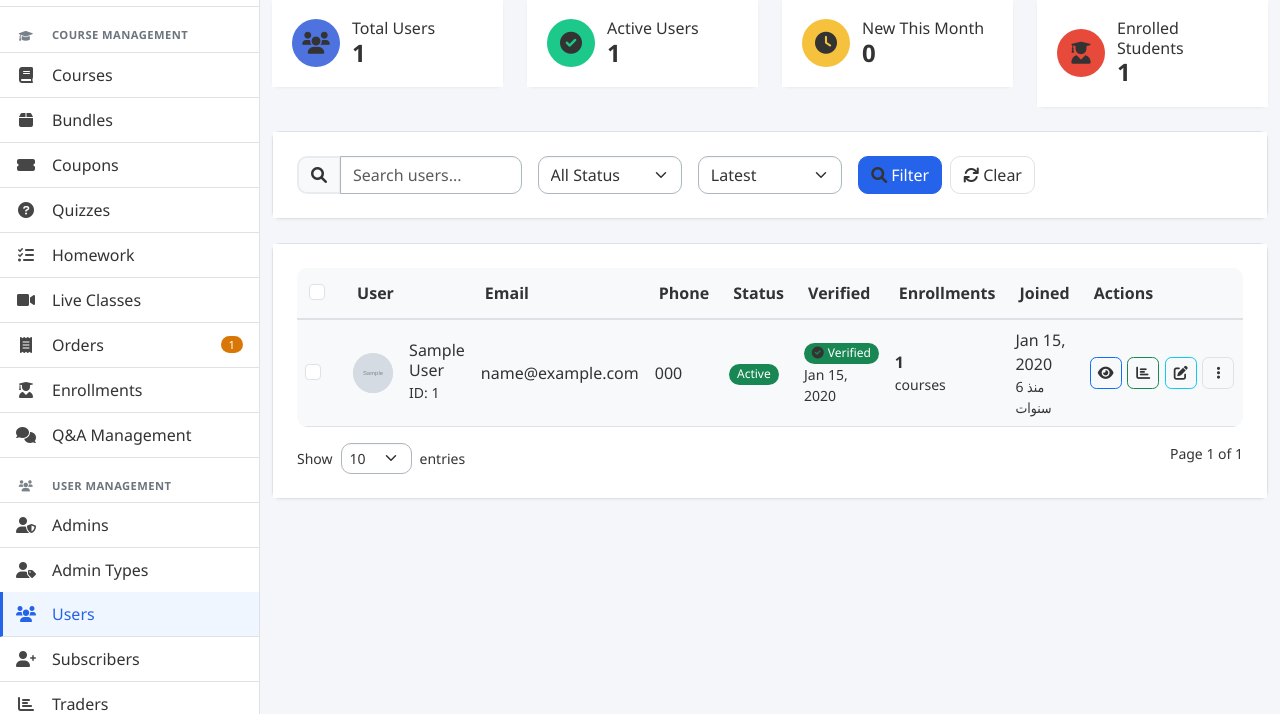
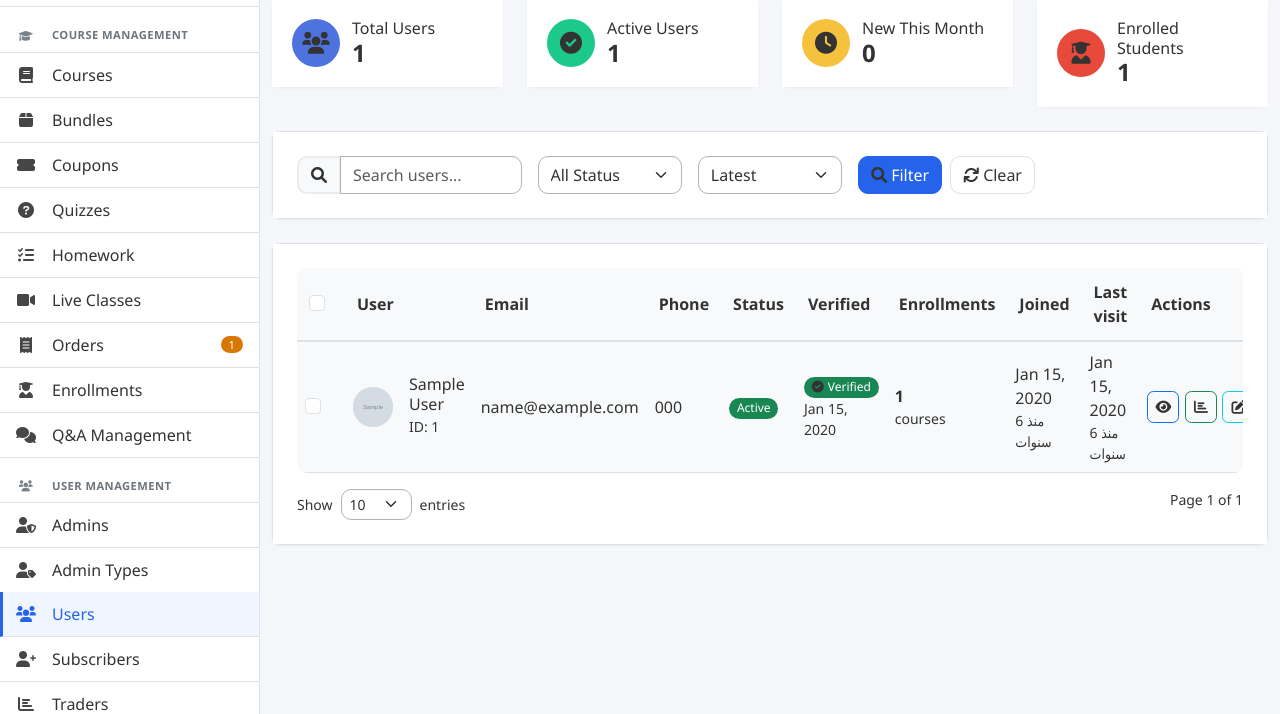
Before and after one commit to AbdallahSaeed0/tradingbelaraby, a Laravel app: page /admin/users in a window 1280 px wide. Shown: the part 208-922 px from the top of the page. Run offline with Laravel 10, Linux system fonts and the light colour scheme; the visitor is signed in with stand-in values (Sample User, id 1); data comes from the database, SQL or seed files in the repository; tables that the repository leaves empty hold one stand-in row (values such as "Sample post"); grey boxes marked "Sample" are stand-in pictures; parts of the project's set-up code (start-up, migrations or seed data) failed here and were passed over; some libraries are stand-ins or nearby versions.

Commit message:
Users: record last visit (website and app) and show it in the admin users table, with a Last visit sort

```diff
--- a/app/Http/Controllers/Admin/UsersController.php
+++ b/app/Http/Controllers/Admin/UsersController.php
@@ -42,6 +42,9 @@ class UsersController extends Controller
                     break;
                 case 'email':
                     $query->orderBy('email', 'asc');
+                    break;
+                case 'last_visit':
+                    $query->orderByRaw('last_visit_at IS NULL')->orderByDesc('last_visit_at');
                     break;
                 default:
                     $query->orderByDesc('created_at');
--- a/app/Http/Kernel.php
+++ b/app/Http/Kernel.php
@@ -39,6 +39,7 @@ class Kernel extends HttpKernel
             \App\Http\Middleware\VerifyCsrfToken::class,
             \Illuminate\Routing\Middleware\SubstituteBindings::class,
             \App\Http\Middleware\EnsureEmailIsVerifiedForAuthUsers::class,
+            \App\Http\Middleware\TrackLastVisit::class,
         ],
 
         'api' => [
@@ -46,6 +47,7 @@ class Kernel extends HttpKernel
             \App\Http\Middleware\DetectPlatform::class,
             \Illuminate\Routing\Middleware\ThrottleRequests::class.':api',
             \Illuminate\Routing\Middleware\SubstituteBindings::class,
+            \App\Http\Middleware\TrackLastVisit::class,
         ],
     ];
 
--- /dev/null
+++ b/app/Http/Middleware/TrackLastVisit.php
@@ -0,0 +1,39 @@
+<?php
+
+namespace App\Http\Middleware;
+
+use Closure;
+use Illuminate\Http\Request;
+use Illuminate\Support\Facades\DB;
+use Symfony\Component\HttpFoundation\Response;
+
+/**
+ * Records when a signed-in student last used the website or the app (users.last_visit_at).
+ * Written at most once every few minutes per user, without touching updated_at.
+ */
+class TrackLastVisit
+{
+    private const EVERY_MINUTES = 5;
+
+    public function handle(Request $request, Closure $next): Response
+    {
+        $response = $next($request);
+
+        try {
+            // Web session user, or the app's token user once auth:sanctum has resolved it
+            $user = $request->user() ?? auth()->guard('web')->user();
+
+            if ($user instanceof \App\Models\User) {
+                $last = $user->last_visit_at;
+
+                if (!$last || $last->lt(now()->subMinutes(self::EVERY_MINUTES))) {
+                    DB::table('users')->where('id', $user->id)->update(['last_visit_at' => now()]);
+                }
+            }
+        } catch (\Throwable $e) {
+            // Never break a page over this (e.g. before the migration has run)
+        }
+
+        return $response;
+    }
+}
--- a/app/Models/User.php
+++ b/app/Models/User.php
@@ -27,6 +27,7 @@ class User extends Authenticatable implements MustVerifyEmail
     protected $casts = [
         'email_verified_at'   => 'datetime',
         'phone_verified_at'   => 'datetime',
+        'last_visit_at'       => 'datetime',
         'date_of_birth'       => 'date',
         'password'            => 'hashed',
     ];
--- a/resources/views/admin/users/index.blade.php
+++ b/resources/views/admin/users/index.blade.php
@@ -104,6 +104,8 @@
                                 <option value="name" {{ request('sort') == 'name' ? 'selected' : '' }}>Name A-Z</option>
                                 <option value="email" {{ request('sort') == 'email' ? 'selected' : '' }}>Email A-Z
                                 </option>
+                                <option value="last_visit" {{ request('sort') == 'last_visit' ? 'selected' : '' }}>Last visit
+                                </option>
                             </select>
                         </div>
                         <div class="col-md-3">
@@ -141,6 +143,7 @@
                                 <th>Verified</th>
                                 <th>Enrollments</th>
                                 <th>Joined</th>
+                                <th>Last visit</th>
                                 <th width="170">Actions</th>
                             </tr>
                         </thead>
@@ -200,6 +203,14 @@
                                     <td>
                                         <span>{{ $user->created_at->format('M d, Y') }}</span>
                                         <small class="text-muted d-block">{{ $user->created_at->diffForHumans() }}</small>
+                                    </td>
+                                    <td>
+                                        @if ($user->last_visit_at)
+                                            <span title="{{ $user->last_visit_at->format('Y-m-d H:i') }} UTC">{{ $user->last_visit_at->format('M d, Y') }}</span>
+                                            <small class="text-muted d-block">{{ $user->last_visit_at->diffForHumans() }}</small>
+                                        @else
+                                            <span class="text-muted">-</span>
+                                        @endif
                                     </td>
                                     <td>
                                         <div class="table-icon-actions">
@@ -273,7 +284,7 @@
                                 </tr>
                             @empty
                                 <tr>
-                                    <td colspan="9" class="text-center py-4">
+                                    <td colspan="10" class="text-center py-4">
                                         <div class="text-muted">
                                             <i class="fa fa-users fa-3x mb-3"></i>
                                             <h5>No users found</h5>
@@ -429,7 +440,7 @@
 
                 // Show loading state
                 if (tableBody) {
-                    tableBody.innerHTML = '<tr><td colspan="9" class="text-center py-4"><div class="spinner-border text-primary" role="status"><span class="visually-hidden">Loading...</span></div></td></tr>';
+                    tableBody.innerHTML = '<tr><td colspan="10" class="text-center py-4"><div class="spinner-border text-primary" role="status"><span class="visually-hidden">Loading...</span></div></td></tr>';
                 }
                 if (mobileList) {
                     mobileList.innerHTML = '<div class="text-center py-4"><div class="spinner-border text-primary" role="status"><span class="visually-hidden">Loading...</span></div></div>';
@@ -483,7 +494,7 @@
                     .catch(error => {
                         console.error('Error:', error);
                         if (tableBody) {
-                            tableBody.innerHTML = '<tr><td colspan="9" class="text-center py-4 text-danger">Error loading data. Please try again.</td></tr>';
+                            tableBody.innerHTML = '<tr><td colspan="10" class="text-center py-4 text-danger">Error loading data. Please try again.</td></tr>';
                         }
                         if (mobileList) {
                             mobileList.innerHTML = '<div class="text-center py-4 text-danger">Error loading data. Please try again.</div>';
--- a/resources/views/admin/users/partials/mobile-user-card.blade.php
+++ b/resources/views/admin/users/partials/mobile-user-card.blade.php
@@ -14,6 +14,7 @@
         $stats[] = ['icon' => 'fa-phone', 'text' => e($user->phone)];
     }
     $stats[] = ['icon' => 'fa-envelope', 'text' => e($user->email)];
+    $stats[] = ['icon' => 'fa-clock', 'text' => 'Last visit: ' . ($user->last_visit_at ? $user->last_visit_at->diffForHumans() : '-')];
 
     $avatarUrl = $user->avatar ? asset('storage/' . $user->avatar) : null;
 
```
Also changed, not shown: database/migrations/2026_11_21_000001_add_last_visit_at_to_users_table.php (added).
